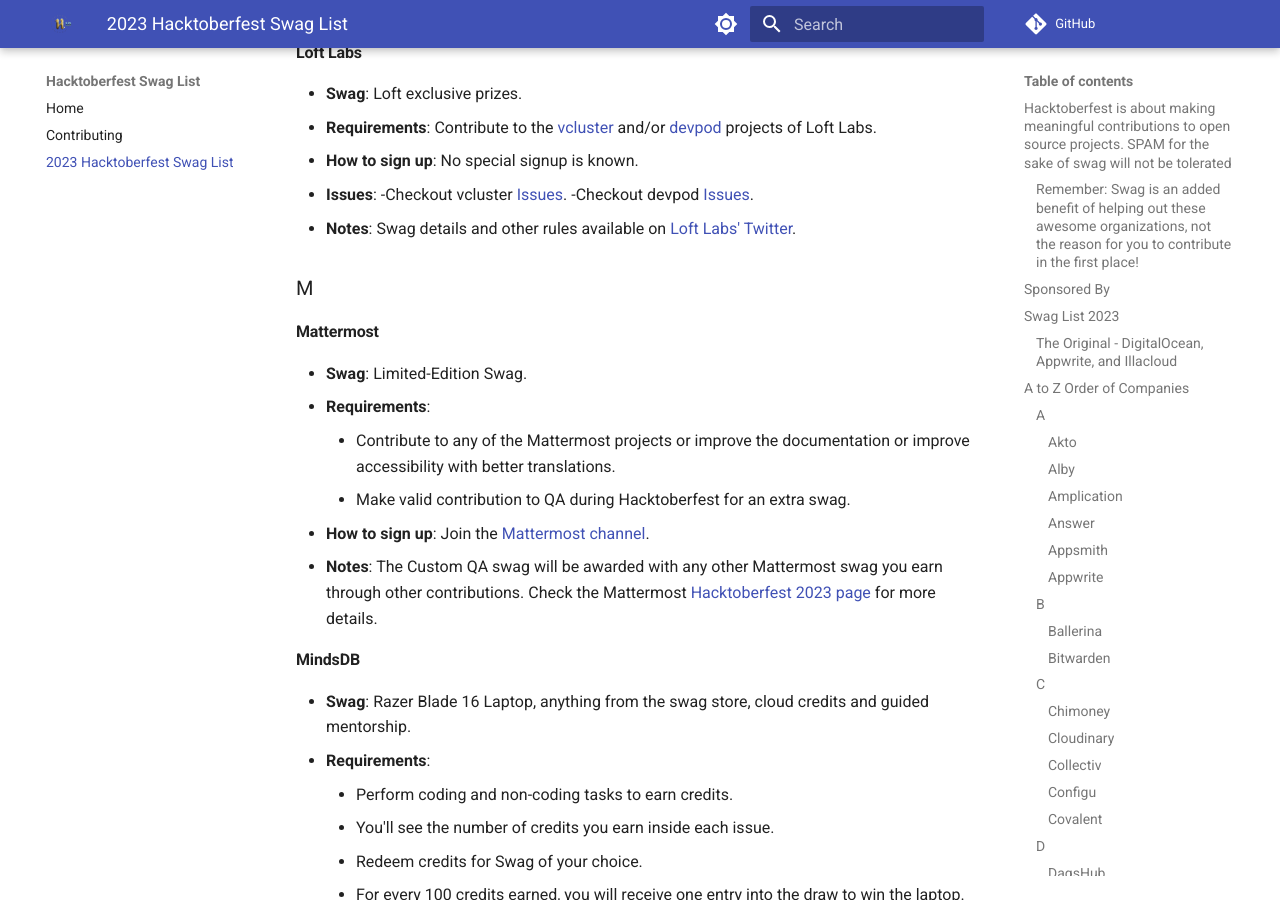
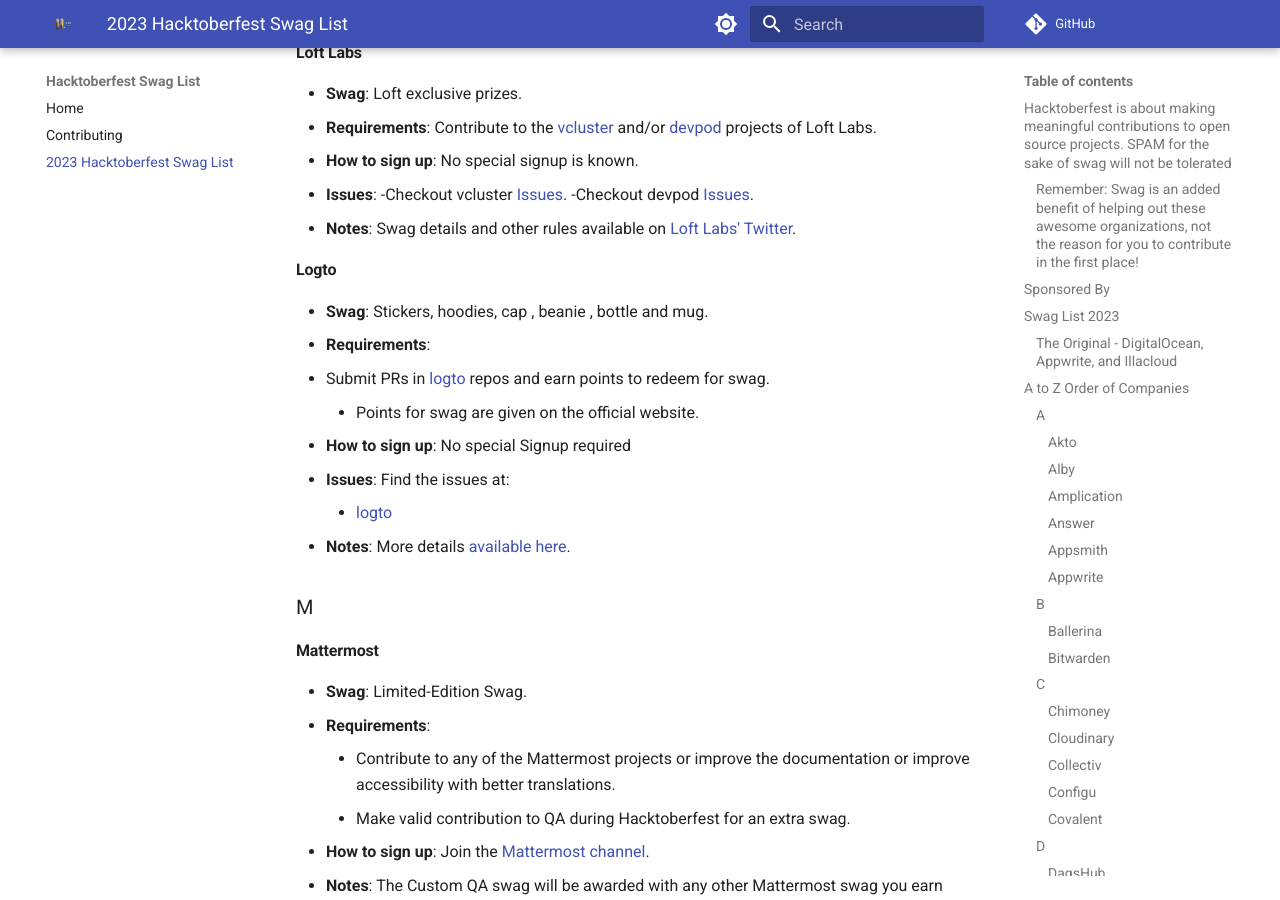
Before and after one commit to crweiner/hacktoberfest-swag-list, an MkDocs documentation site: the page built from docs/list.md, in a window 1280 px wide and 900 px high, scrolled down 10975 px. Built offline with MkDocs 1.6.1 and Material for MkDocs 9.7.7, drawn with Linux system fonts in a browser that asks for light colours; plug-ins that fetch from the network failed and are left out; comment, search, counter and statistics services are not loaded.

Commit message:
added logto in the list

```diff
--- a/docs/list.md
+++ b/docs/list.md
@@ -358,6 +358,17 @@
     -Checkout devpod [Issues](https://github.com/loft-sh/devpod/issues).
 - **Notes**: Swag details and other rules available on [Loft Labs' Twitter](https://twitter.com/loft_sh/status/1710331345526800719).
 
+#### **Logto**
+
+- **Swag**: Stickers, hoodies, cap , beanie , bottle and mug.
+- **Requirements**:
+  - Submit PRs in [logto](https://github.com/logto-io/logto) repos and earn points to redeem for swag.
+    - Points for swag are given on the official website.
+- **How to sign up**: No special Signup required
+- **Issues**: Find the issues at:
+    - [logto](https://github.com/logto-io/logto/issues)
+- **Notes**: More details [available here](https://logto.io/?utm_source=github&utm_medium=repo_logto).
+
 ### M
 
 #### **Mattermost**
```
